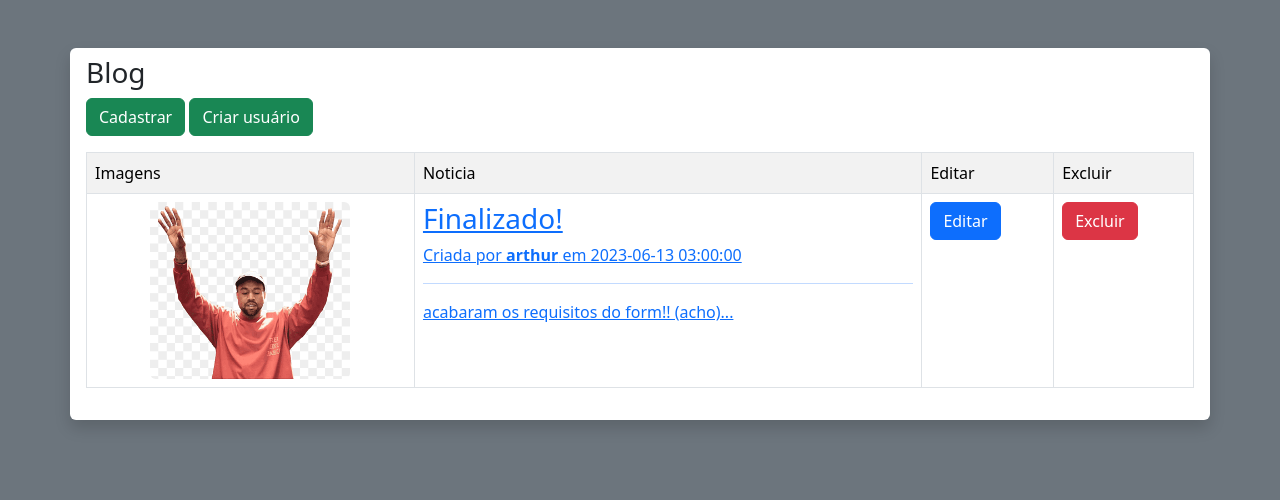
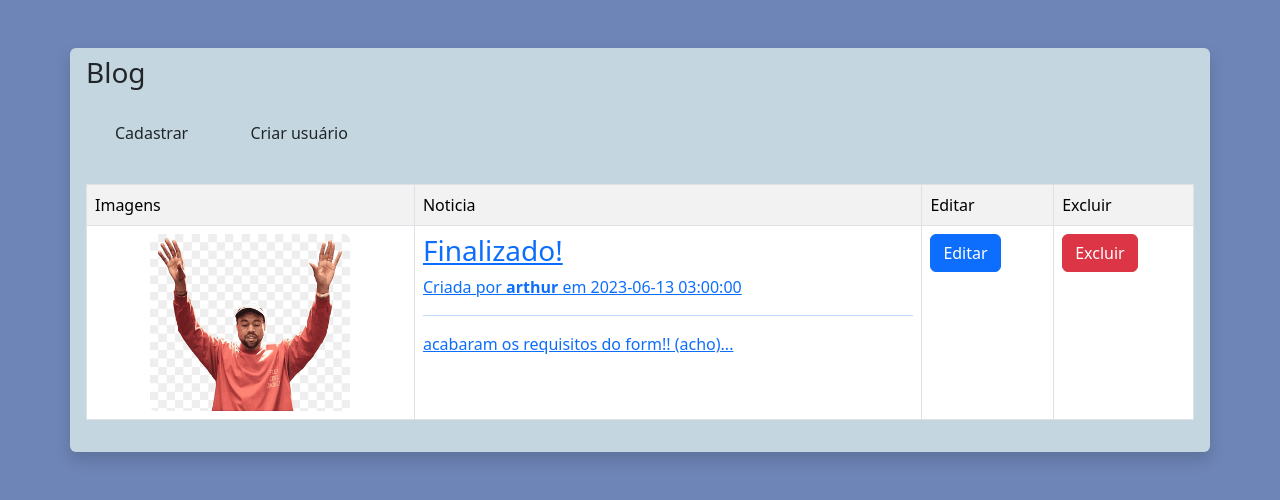
Before and after one commit to arthurfudali/sistema-web, a PHP site: page / in a window 1280 px wide. Shown: the top 500 px of the page. Run offline with PHP 8.4, Linux system fonts and the light colour scheme; data comes from the database, SQL or seed files in the repository.

Commit message:
css inicio

```diff
--- a/index.php
+++ b/index.php
@@ -1,9 +1,9 @@
 <?php include("models/conexao.php") ?>
 <?php include("views/blades/header.php"); ?>
-<div class="container bg-white pt-2 mt-5 p-3 rounded-2 shadow">
+<div class="container pt-2 mt-5 p-3 rounded-2 shadow" style="background-color: #C4D7E0">
     <p class="h3">Blog</p>
-    <a class="btn btn-success" href="views/cadastro.php">Cadastrar</a>
-    <a class="btn btn-success" href="views/cadastroUser.php">Criar usuário</a>
+    <a class="btn m-3" style="background-color: #C4D7E0" id="btn" href="views/cadastro.php">Cadastrar</a>
+    <a class="btn m-3" style="background-color: #C4D7E0" id="btn" href="views/cadastroUser.php">Criar usuário</a>
 
 
         <table class="table table-bordered table-striped table-hover mt-3" width="500px">
--- a/views/blades/header.php
+++ b/views/blades/header.php
@@ -7,5 +7,6 @@
     <title>Aula 01</title>
     <link href="https://cdn.jsdelivr.net/npm/bootstrap@5.3.0-alpha1/dist/css/bootstrap.min.css" rel="stylesheet"
         integrity="sha384-GLhlTQ8iRABdZLl6O3oVMWSktQOp6b7In1Zl3/Jr59b6EGGoI1aFkw7cmDA6j6gD" crossorigin="anonymous">
+    <link rel="stylesheet" href="../css/style.css">
 </head>
-<body class="bg-secondary">
+<body class="bgbody">
--- a/views/css/style.css
+++ b/views/css/style.css
@@ -1,3 +1,4 @@
-#div-1{
-    background-color: #642dbd;
+/* https://colorhunt.co/palette/6e85b7b2c8dfc4d7e0f8f9d7 */
+.bgbody{
+    background-color: #6E85B7;
 }
```
